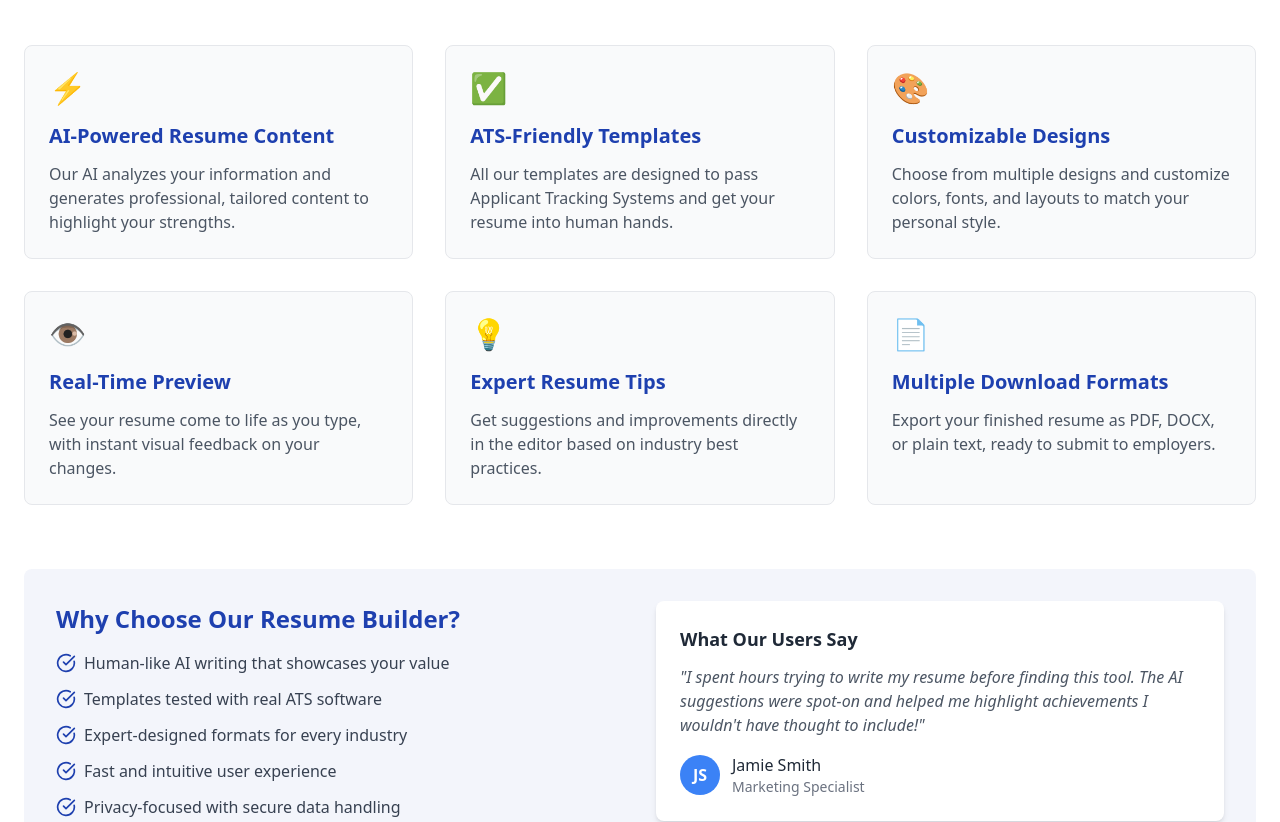
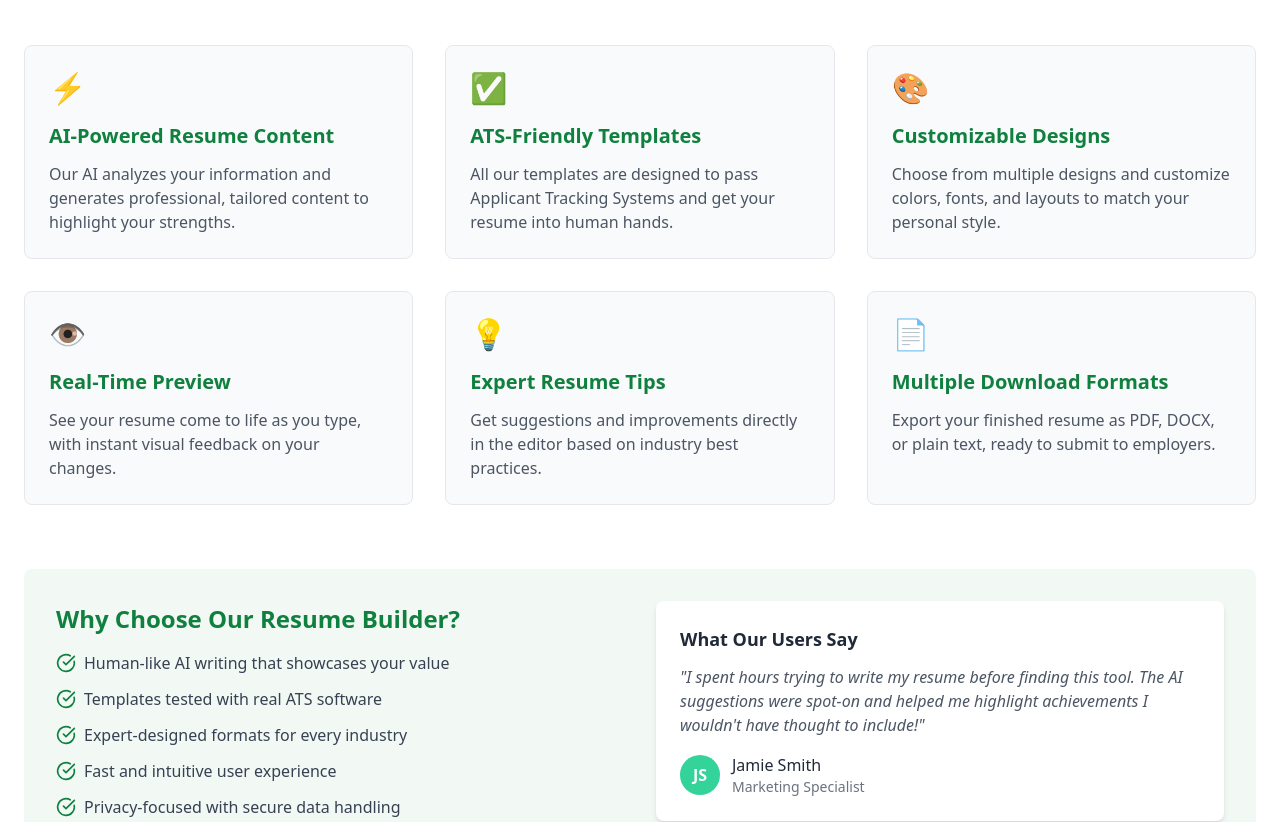
Before and after one commit to NischalKudupudi/smart-resume-creator-ai, a React (Vite) app: page / in a window 1280 px wide. Shown: the part 1260-2082 px from the top of the page. Built offline with nearby package versions, Linux system fonts and the light colour scheme.

Commit message:
Refactor: Change theme to green

```diff
--- a/tailwind.config.ts
+++ b/tailwind.config.ts
@@ -54,9 +54,9 @@ export default {
 					foreground: 'hsl(var(--card-foreground))'
 				},
 				resume: {
-					primary: '#1E40AF',
-					secondary: '#3B82F6',
-					accent: '#93C5FD',
+					primary: '#10803F', // Changed from blue (#1E40AF) to green
+					secondary: '#34D399', // Changed from blue (#3B82F6) to green
+					accent: '#86EFAC', // Changed from blue (#93C5FD) to green
 					background: '#F3F4F6',
 					text: '#1F2937'
 				},
```
